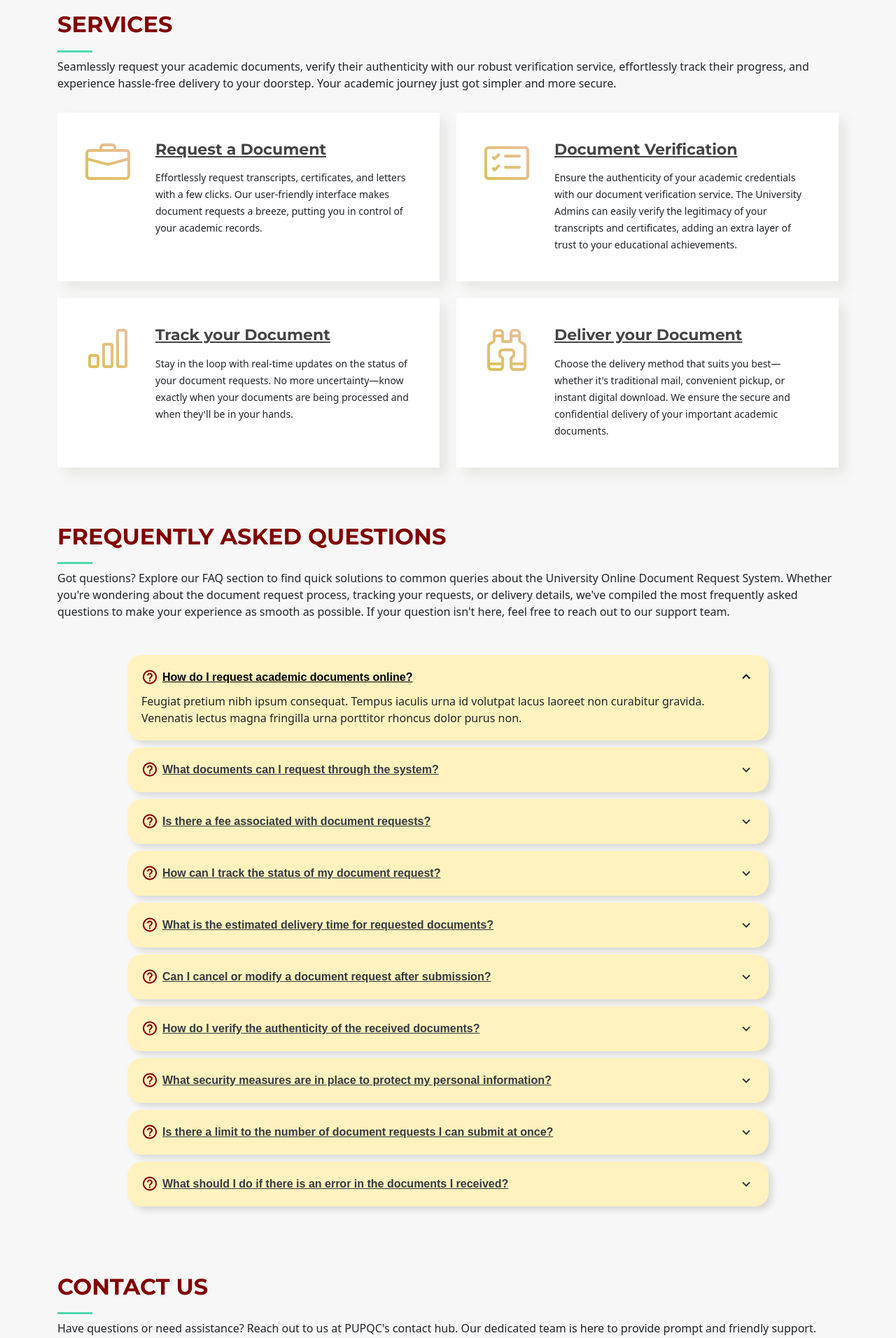
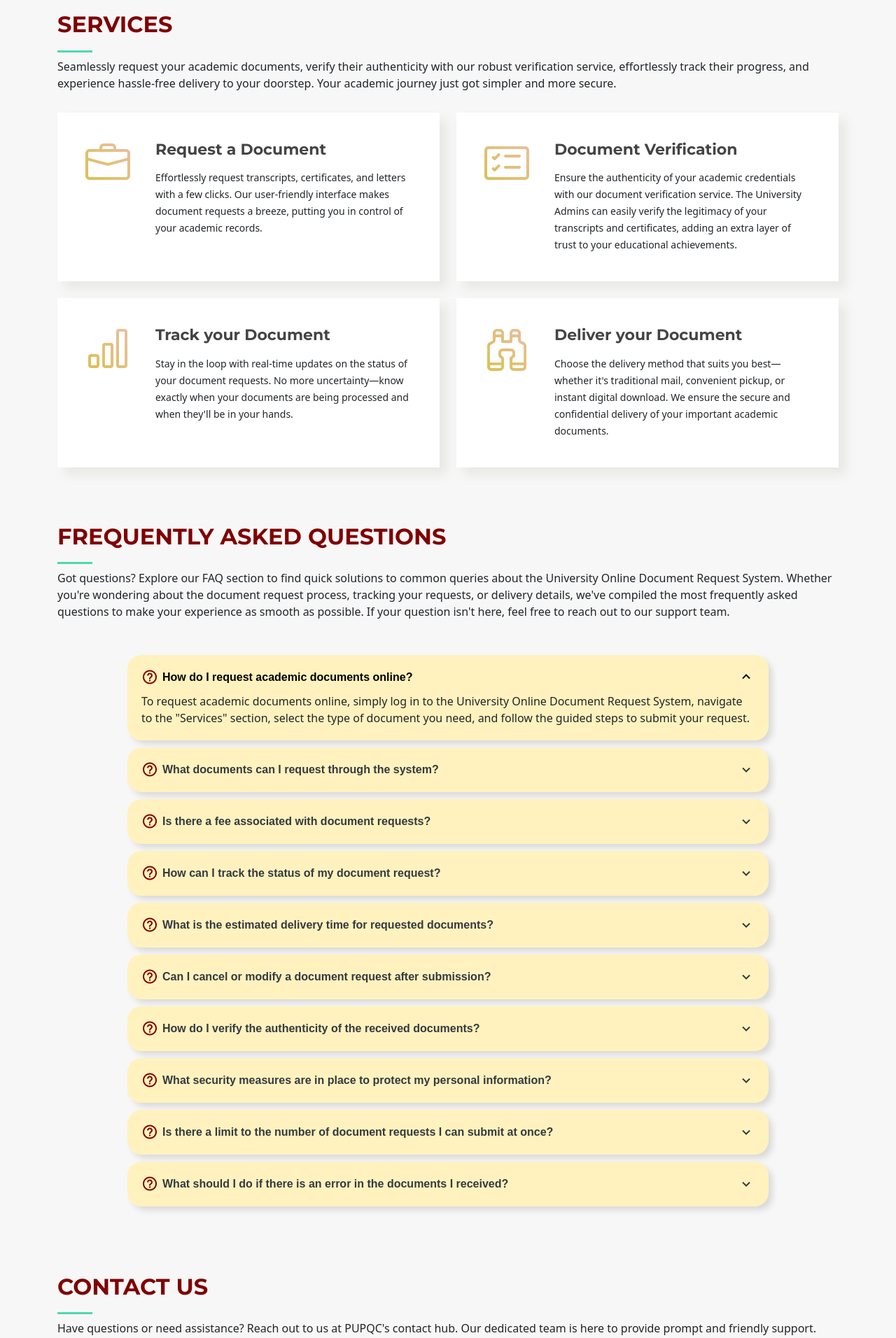
Before and after one commit to Reymarkk/myPUPQCDocs, a Django app: page / in a window 1280 px wide. Shown: the part 1028-2940 px from the top of the page at 70% size. Run offline with Django 3.2, Linux system fonts and the light colour scheme; data comes from the database, SQL or seed files in the repository; some libraries are stand-ins or nearby versions.

Commit message:
UI Changes
Homebase - Removed unnecessary underlines and updated FAQs

Customer Sign up - Updated form description and fixed format of checkboxes and button

Footer - Updated revisions

```diff
--- a/static/assets/css/style.css
+++ b/static/assets/css/style.css
@@ -450,6 +450,7 @@ h6 {
   margin: 10px;
   color: #000000;
 }
+
 
 #hero .hero-content .btn-get-started {
   background: #FFE88D;
--- a/templates/ecom/footer.html
+++ b/templates/ecom/footer.html
@@ -14,8 +14,14 @@
   <footer id="footer">
     <div class="container">
       <div class="copyright">
-        &copy; 2023 <strong>Polytechnic University of the Philippines, Quezon City Branch</strong>. All Rights Reserved
+        &copy; 2024 <strong>Polytechnic University of the Philippines, Quezon City Campus</strong>. All Rights Reserved
       </div>
+
+      <style>
+        .credits a {
+        text-decoration: none;
+        }
+    </style>
       <div class="credits">
         <a href="https://www.pup.edu.ph/terms/" target="_blank">Terms of Use</a> |
         <a href="https://www.pup.edu.ph/privacy/" target="_blank">Privacy Statement</a>
--- a/templates/ecom/homebase.html
+++ b/templates/ecom/homebase.html
@@ -49,6 +49,12 @@
 
   <section id="hero">
 
+    <style>
+        .hero-content a.btn-get-started scrollto {
+          text-decoration: none;
+        }
+    </style>
+
     <div class="hero-content" data-aos="fade-up">
       <h3>Welcome to the</h3>
       <h2>University Online Document Request</h2>
@@ -56,9 +62,24 @@
       <div>
         <br>
         <a href="/customerlogin" class="btn-get-started scrollto">Request Document</a>
+
+        <style>
+          .hero-content a.btn-get-started {
+            text-decoration: none;
+          }
+        </style>
+
         <a href="/customerlogin" class="btn-projects scrollto">Track Document</a>
+
+        <style>
+          .hero-content a.btn-projects {
+            text-decoration: none;
+          }
+        </style>
       </div>
     </div>
+
+
 
     <div class="hero-slider swiper">
       <div class="swiper-wrapper">
@@ -104,6 +125,12 @@
           <p>Seamlessly request your academic documents, verify their authenticity with our robust verification service, effortlessly track their progress, and experience hassle-free delivery to your doorstep. Your academic journey just got simpler and more secure.</p>
         </div>
 
+        <style>
+          .box h4 a {
+            text-decoration: none;
+          }
+        </style>
+
         <div class="row gy-4">
 
           <div class="col-lg-6" data-aos="fade-up" data-aos-delay="100">
@@ -140,6 +167,7 @@
 
         </div>
 
+
       </div>
     </section><!-- End Services Section -->
 
@@ -153,13 +181,19 @@
           <p>Got questions? Explore our FAQ section to find quick solutions to common queries about the University Online Document Request System. Whether you're wondering about the document request process, tracking your requests, or delivery details, we've compiled the most frequently asked questions to make your experience as smooth as possible. If your question isn't here, feel free to reach out to our support team.</p>
         </div>
 
+        <style>
+          .accordion-list li a {
+            text-decoration: none;
+          }
+        </style>
+
         <div class="accordion-list">
           <ul>
             <li data-aos="fade-up">
               <i class="bx bx-help-circle icon-help"></i> <a data-bs-toggle="collapse" class="collapse" data-bs-target="#accordion-list-1">How do I request academic documents online? <i class="bx bx-chevron-down icon-show"></i><i class="bx bx-chevron-up icon-close"></i></a>
               <div id="accordion-list-1" class="collapse show" data-bs-parent=".accordion-list">
                 <p>
-                  Feugiat pretium nibh ipsum consequat. Tempus iaculis urna id volutpat lacus laoreet non curabitur gravida. Venenatis lectus magna fringilla urna porttitor rhoncus dolor purus non.
+                  To request academic documents online, simply log in to the University Online Document Request System, navigate to the "Services" section, select the type of document you need, and follow the guided steps to submit your request.
                 </p>
               </div>
             </li>
@@ -168,7 +202,7 @@
               <i class="bx bx-help-circle icon-help"></i> <a data-bs-toggle="collapse" data-bs-target="#accordion-list-2" class="collapsed">What documents can I request through the system? <i class="bx bx-chevron-down icon-show"></i><i class="bx bx-chevron-up icon-close"></i></a>
               <div id="accordion-list-2" class="collapse" data-bs-parent=".accordion-list">
                 <p>
-                  Dolor sit amet consectetur adipiscing elit pellentesque habitant morbi. Id interdum velit laoreet id donec ultrices. Fringilla phasellus faucibus scelerisque eleifend donec pretium. Est pellentesque elit ullamcorper dignissim. Mauris ultrices eros in cursus turpis massa tincidunt dui.
+                  The system allows you to request a variety of academic documents, including transcripts, certificates, and other relevant records associated with your academic history.
                 </p>
               </div>
             </li>
@@ -177,7 +211,7 @@
               <i class="bx bx-help-circle icon-help"></i> <a data-bs-toggle="collapse" data-bs-target="#accordion-list-3" class="collapsed">Is there a fee associated with document requests? <i class="bx bx-chevron-down icon-show"></i><i class="bx bx-chevron-up icon-close"></i></a>
               <div id="accordion-list-3" class="collapse" data-bs-parent=".accordion-list">
                 <p>
-                  Eleifend mi in nulla posuere sollicitudin aliquam ultrices sagittis orci. Faucibus pulvinar elementum integer enim. Sem nulla pharetra diam sit amet nisl suscipit. Rutrum tellus pellentesque eu tincidunt. Lectus urna duis convallis convallis tellus. Urna molestie at elementum eu facilisis sed odio morbi quis
+                  Yes, there may be a fee associated with certain document requests. The system will provide clear information regarding applicable fees during the request process
                 </p>
               </div>
             </li>
@@ -186,7 +220,7 @@
               <i class="bx bx-help-circle icon-help"></i> <a data-bs-toggle="collapse" data-bs-target="#accordion-list-4" class="collapsed">How can I track the status of my document request? <i class="bx bx-chevron-down icon-show"></i><i class="bx bx-chevron-up icon-close"></i></a>
               <div id="accordion-list-4" class="collapse" data-bs-parent=".accordion-list">
                 <p>
-                  Molestie a iaculis at erat pellentesque adipiscing commodo. Dignissim suspendisse in est ante in. Nunc vel risus commodo viverra maecenas accumsan. Sit amet nisl suscipit adipiscing bibendum est. Purus gravida quis blandit turpis cursus in.
+                  You can track the status of your document request by logging into your account, navigating to the "Track Requests" section, and viewing real-time updates on the processing status.                </p>
                 </p>
               </div>
             </li>
@@ -195,7 +229,7 @@
               <i class="bx bx-help-circle icon-help"></i> <a data-bs-toggle="collapse" data-bs-target="#accordion-list-5" class="collapsed">What is the estimated delivery time for requested documents? <i class="bx bx-chevron-down icon-show"></i><i class="bx bx-chevron-up icon-close"></i></a>
               <div id="accordion-list-5" class="collapse" data-bs-parent=".accordion-list">
                 <p>
-                  Molestie a iaculis at erat pellentesque adipiscing commodo. Dignissim suspendisse in est ante in. Nunc vel risus commodo viverra maecenas accumsan. Sit amet nisl suscipit adipiscing bibendum est. Purus gravida quis blandit turpis cursus in.
+                  The estimated delivery time for requested documents varies. You will receive information about the expected delivery timeline during the request process.
                 </p>
               </div>
             </li>
@@ -204,7 +238,7 @@
               <i class="bx bx-help-circle icon-help"></i> <a data-bs-toggle="collapse" data-bs-target="#accordion-list-6" class="collapsed">Can I cancel or modify a document request after submission? <i class="bx bx-chevron-down icon-show"></i><i class="bx bx-chevron-up icon-close"></i></a>
               <div id="accordion-list-6" class="collapse" data-bs-parent=".accordion-list">
                 <p>
-                  Molestie a iaculis at erat pellentesque adipiscing commodo. Dignissim suspendisse in est ante in. Nunc vel risus commodo viverra maecenas accumsan. Sit amet nisl suscipit adipiscing bibendum est. Purus gravida quis blandit turpis cursus in.
+                  Once a document request is submitted, modifications or cancellations may have limitations. It is recommended to contact our support team promptly for assistance.
                 </p>
               </div>
             </li>
@@ -213,7 +247,7 @@
               <i class="bx bx-help-circle icon-help"></i> <a data-bs-toggle="collapse" data-bs-target="#accordion-list-7" class="collapsed">How do I verify the authenticity of the received documents? <i class="bx bx-chevron-down icon-show"></i><i class="bx bx-chevron-up icon-close"></i></a>
               <div id="accordion-list-7" class="collapse" data-bs-parent=".accordion-list">
                 <p>
-                  Molestie a iaculis at erat pellentesque adipiscing commodo. Dignissim suspendisse in est ante in. Nunc vel risus commodo viverra maecenas accumsan. Sit amet nisl suscipit adipiscing bibendum est. Purus gravida quis blandit turpis cursus in.
+                  The authenticity of received documents can be verified through security features embedded in the document, such as watermarks or unique identifiers. Additionally, you can contact our verification services for further assistance.
                 </p>
               </div>
             </li>
@@ -222,7 +256,7 @@
               <i class="bx bx-help-circle icon-help"></i> <a data-bs-toggle="collapse" data-bs-target="#accordion-list-8" class="collapsed">What security measures are in place to protect my personal information? <i class="bx bx-chevron-down icon-show"></i><i class="bx bx-chevron-up icon-close"></i></a>
               <div id="accordion-list-8" class="collapse" data-bs-parent=".accordion-list">
                 <p>
-                  Molestie a iaculis at erat pellentesque adipiscing commodo. Dignissim suspendisse in est ante in. Nunc vel risus commodo viverra maecenas accumsan. Sit amet nisl suscipit adipiscing bibendum est. Purus gravida quis blandit turpis cursus in.
+                  The system employs robust security measures, including encryption, secure data storage, and access controls, to safeguard your personal information and ensure compliance with data protection standards.
                 </p>
               </div>
             </li>
@@ -231,7 +265,7 @@
               <i class="bx bx-help-circle icon-help"></i> <a data-bs-toggle="collapse" data-bs-target="#accordion-list-9" class="collapsed">Is there a limit to the number of document requests I can submit at once? <i class="bx bx-chevron-down icon-show"></i><i class="bx bx-chevron-up icon-close"></i></a>
               <div id="accordion-list-9" class="collapse" data-bs-parent=".accordion-list">
                 <p>
-                  Molestie a iaculis at erat pellentesque adipiscing commodo. Dignissim suspendisse in est ante in. Nunc vel risus commodo viverra maecenas accumsan. Sit amet nisl suscipit adipiscing bibendum est. Purus gravida quis blandit turpis cursus in.
+                  The system typically allows users to submit multiple document requests simultaneously. However, specific limitations may be outlined based on the type of requests or institutional policies.
                 </p>
               </div>
             </li>
@@ -240,7 +274,7 @@
               <i class="bx bx-help-circle icon-help"></i> <a data-bs-toggle="collapse" data-bs-target="#accordion-list-10" class="collapsed">What should I do if there is an error in the documents I received? <i class="bx bx-chevron-down icon-show"></i><i class="bx bx-chevron-up icon-close"></i></a>
               <div id="accordion-list-10" class="collapse" data-bs-parent=".accordion-list">
                 <p>
-                  Laoreet sit amet cursus sit amet dictum sit amet justo. Mauris vitae ultricies leo integer malesuada nunc vel. Tincidunt eget nullam non nisi est sit amet. Turpis nunc eget lorem dolor sed. Ut venenatis tellus in metus vulputate eu scelerisque.
+                  In the rare instance of errors in received documents, please reach out to our support team immediately. We will investigate and take necessary steps to rectify any discrepancies.
                 </p>
               </div>
             </li>
--- a/templates/ecom/navbar.html
+++ b/templates/ecom/navbar.html
@@ -69,6 +69,7 @@
           <li><a class="nav-link scrollto" href="#contact">Contact Us</a></li>
           <li class="dropdown">
             <a href="#"><span>My Account</span> <i class="bi bi-chevron-down"></i></a>
+
             <ul>
               <li><a href="/customersignup">Register</a></li>
               <li><a href="/customerlogin">Log In</a></li>
```
Also changed, not shown: templates/ecom/customersignup.html (+18 -9 lines).
